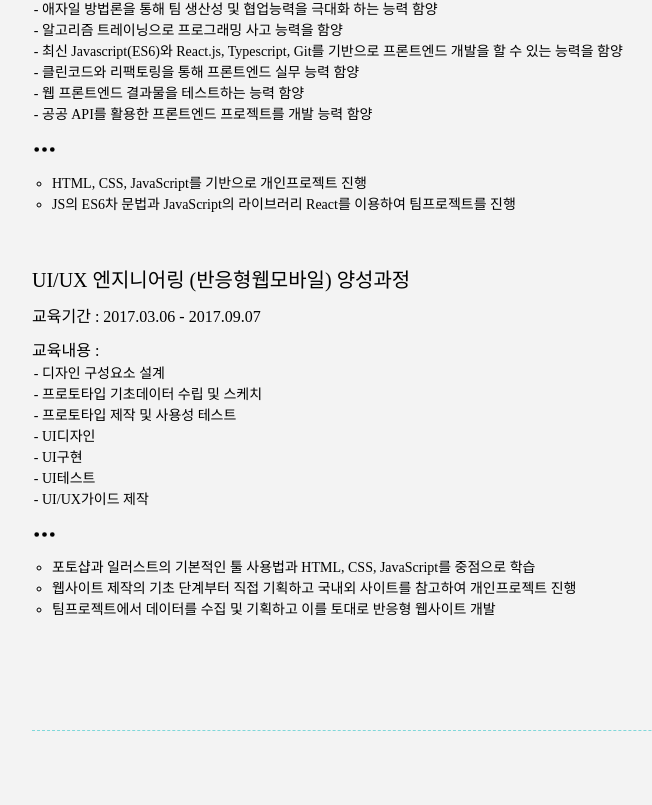
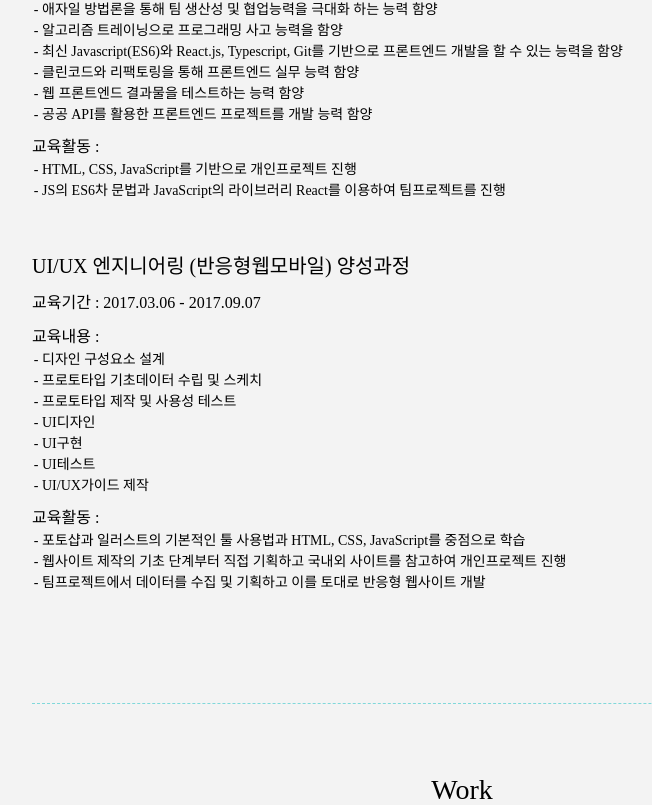
Before and after one commit to rladbal0101/portfolio, a React (Create React App) app: page / in a window 1280 px wide. Shown: the part 2015-2820 px from the top of the page, without its empty margins (178-830 px from the left). Built offline with nearby package versions, Linux system fonts and the light colour scheme; a web font is replaced by a local one.

Commit message:
2023-08-14 푸터 간격조정, 교육 내용수정

```diff
--- a/src/components/Educations.js
+++ b/src/components/Educations.js
@@ -1,7 +1,6 @@
 import React, { useEffect, useState } from 'react';
 import styled from 'styled-components';
 import dataEducation from "../dataEducation.json";
-import { BsThreeDots } from "react-icons/bs";
 
 const EducationWraaper = styled.div`
   padding: 50px 0;
@@ -20,7 +19,7 @@ const Education = styled.div`
   }
 `;
 
-const CurriculumText = styled.ul`
+const TextContainer = styled.ul`
   list-style-type: '- ';
 
   li {
@@ -28,21 +27,9 @@ const CurriculumText = styled.ul`
   }
 `;
 
-const ResultText = styled.ul`
-  font-size: 25px;
-  /* list-style-type: '- '; */
-  list-style-type: circle;
-
-  li {
-    margin-left: 20px;
-  }
-
-`;
-
 function Educations(props) {
   const [sortEducationData, setSortEducationData] = useState([]);
 
-  console.log(dataEducation);
   useEffect(() => {
     const reverseData = dataEducation.reverse();
     setSortEducationData(reverseData);
@@ -56,15 +43,12 @@ function Educations(props) {
           <Education className='mt-5' key={education.id}>
             <h3 className='mb-1'>{education.title}</h3>
             <p>교육기간 : {education.period}</p>
-            <CurriculumText className='mb-1'>교육내용 :
+            <TextContainer className='mb-1'>교육내용 :
               {education.curriculum.map(curriculum => <li>{curriculum}</li>)}
-            </CurriculumText>
-            <ResultText className='mb-1'><BsThreeDots />
+            </TextContainer>
+            <TextContainer className='mb-1'>교육활동 :
               {education.result.map(result => <li>{result}</li>)}
-            </ResultText>
-            {/* <p>교육활동 :
-              <p>{education.content}</p>
-            </p> */}
+            </TextContainer>
           </Education>
         )
       }
--- a/src/components/Layout.js
+++ b/src/components/Layout.js
@@ -89,15 +89,21 @@ const FooterInner = styled.div`
   align-items: center;
 
   p {
-    font-size: 12px;
+    font-size: 14px;
   }
 
   ul {
     display: flex;
     text-align: left;
 
+    li {
+      display: flex;
+      p + p {
+        margin-left: 10px;
+      }
+    }
     li + li {
-      margin-left: 10px;
+      margin-left: 50px;
     }
   }
 
@@ -105,6 +111,19 @@ const FooterInner = styled.div`
     flex-direction: column;
     justify-content: space-evenly;
     align-items: flex-start;
+
+    p {
+      font-size: 12px;
+    }
+
+    ul {
+      li {
+        display: list-item;
+        p + p {
+          margin-left: 0;
+        }
+      }
+    }
   }
 `;
 
@@ -139,11 +158,11 @@ function Layout(props) {
           <p>&copy;{thisYear.getFullYear()} by Yumi Kim.</p>
           <ul>
             <li>
-              <p>Phone</p>
+              <p>Phone.</p>
               <p>010-2990-5887</p>
             </li>
             <li>
-              <p>Email</p>
+              <p>Email.</p>
               <p>kyumi16@gmail.com</p>
             </li>
           </ul>
```
